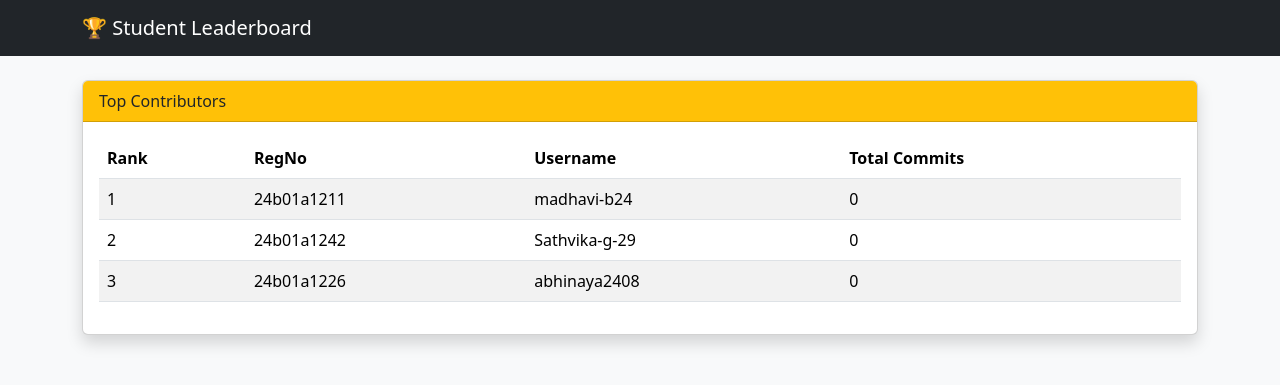
After one commit to madhavi-b24/Github-Activity-Tracker, a Flask app: page /leaderboard in a window 1280 px wide. The commit adds this page. Shown: the top 385 px of the page. Run offline with Flask 3, Linux system fonts and the light colour scheme; data that the repository does not hold is empty.

Commit message:
Add student leaderboard and ranking system

```diff
--- a/app.py
+++ b/app.py
@@ -242,6 +242,48 @@ def repository_details(username, repo_name):
         username=username
     )
 
+
+@app.route("/leaderboard")
+def leaderboard():
+
+    students = load_students()
+
+    rankings = []
+
+    for regno, username in students.items():
+
+        try:
+
+            data = fetch_github_data_for_user(username)
+
+            repos = data.get("repos", [])
+
+            commits = sum(
+                repo.get("commits_count", 0)
+                for repo in repos
+            )
+
+            rankings.append({
+                "regno": regno,
+                "username": username,
+                "commits": commits
+            })
+
+        except Exception as e:
+
+            print(e)
+
+    rankings = sorted(
+        rankings,
+        key=lambda x: x["commits"],
+        reverse=True
+    )
+
+    return render_template(
+        "leaderboard.html",
+        rankings=rankings
+    )
+
 @app.route("/excel", methods=["POST"])
 def excel_report():
 
--- a/templates/home.html
+++ b/templates/home.html
@@ -74,6 +74,10 @@ View Students
                 View Analytics
 
             </button>
+            <a href="/leaderboard" class="btn btn-warning">
+🏆 Leaderboard
+</a>
+
 
         </form>
 
--- /dev/null
+++ b/templates/leaderboard.html
@@ -0,0 +1,80 @@
+<!DOCTYPE html>
+<html>
+<head>
+
+<title>Leaderboard</title>
+
+<link href="https://cdn.jsdelivr.net/npm/bootstrap@5.3.3/dist/css/bootstrap.min.css"
+      rel="stylesheet">
+
+</head>
+
+<body class="bg-light">
+
+<nav class="navbar navbar-dark bg-dark">
+
+<div class="container">
+
+<span class="navbar-brand">
+🏆 Student Leaderboard
+</span>
+
+</div>
+
+</nav>
+
+<div class="container mt-4">
+
+<div class="card shadow">
+
+<div class="card-header bg-warning">
+
+Top Contributors
+
+</div>
+
+<div class="card-body">
+
+<table class="table table-striped">
+
+<thead>
+
+<tr>
+<th>Rank</th>
+<th>RegNo</th>
+<th>Username</th>
+<th>Total Commits</th>
+</tr>
+
+</thead>
+
+<tbody>
+
+{% for student in rankings %}
+
+<tr>
+
+<td>{{ loop.index }}</td>
+
+<td>{{ student.regno }}</td>
+
+<td>{{ student.username }}</td>
+
+<td>{{ student.commits }}</td>
+
+</tr>
+
+{% endfor %}
+
+</tbody>
+
+</table>
+
+</div>
+
+</div>
+
+</div>
+
+</body>
+</html>
```
